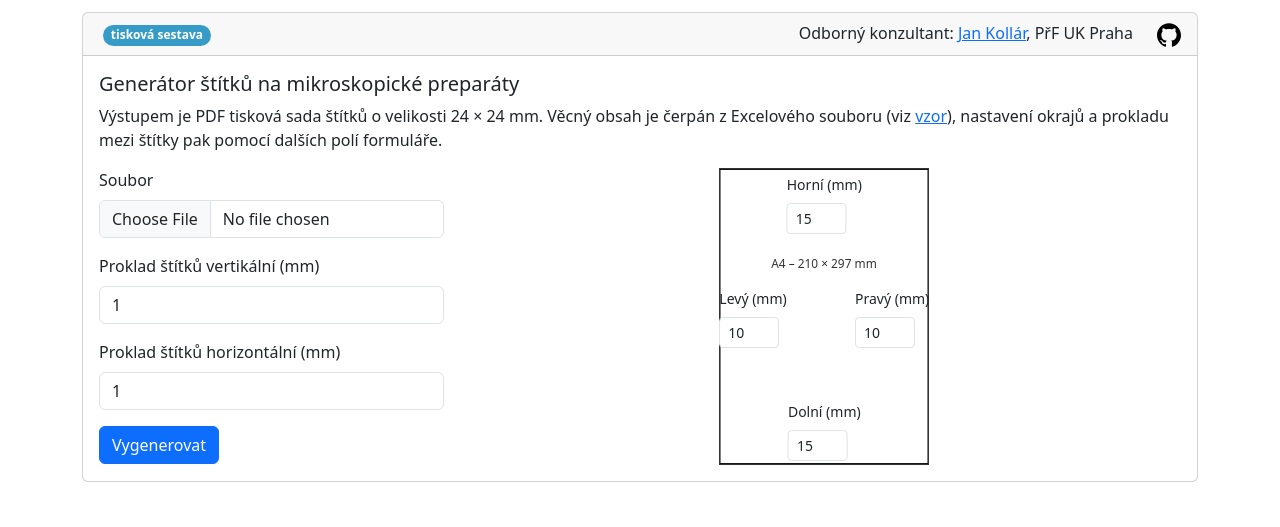
After one commit to biodiversity-cz/tools.biodiversity.cz, a Flask app: page /herbarium/slideLabels in a window 1280 px wide. The commit adds this page. Shown: the part 383-910 px from the top of the page. Run offline with Flask 3, Linux system fonts and the light colour scheme; some libraries are stand-ins or nearby versions.

Commit message:
add slideLabels

```diff
--- a/htdocs/routes/herbarium.py
+++ b/htdocs/routes/herbarium.py
@@ -1,6 +1,7 @@
 from flask import Response, Flask, request, render_template, send_file, Blueprint, jsonify, current_app, url_for, redirect
 from demusexporter.process_file import process_uploaded_file as demus_process
 from museionexporter.process_file import process_uploaded_file as museion_process
+from slide_label_generator.process_file import process_uploaded_file as slide_label_process
 from museionexporter.exportTypes import ExportTypes
 from werkzeug.utils import secure_filename
 from io import BytesIO
@@ -89,6 +90,58 @@ def museion():
 
     return render_template("herbarium/museionConvertor.html")
 
+@herbarium_bp.route("/slideLabels", methods=["GET", "POST"])
+def slide_label():
+    if request.method == "POST":
+        uploaded_file = request.files["file"]
+        if uploaded_file.filename == "":
+            return "Žádný soubor nebyl vybrán"
+
+        # Načtení marginů z formuláře (jsou čísla)
+        try:
+            margin_top = int(request.form.get("marginTop", 15))
+            margin_bottom = int(request.form.get("marginBottom", 15))
+            margin_left = int(request.form.get("marginLeft", 10))
+            margin_right = int(request.form.get("marginRight", 10))
+            space_x = int(request.form.get("space_x", 1))
+            space_y = int(request.form.get("space_y", 1))
+        except ValueError:
+            return "Neplatná hodnota marginu nebo paddingu"
+
+        filename = secure_filename(uploaded_file.filename)
+        input_path = os.path.join(current_app.config['UPLOAD_FOLDER'], filename)
+        name_part = filename.rsplit(".", 1)[0]
+        output_filename = f"{name_part}_output"
+        uploaded_file.save(input_path)
+
+        output_filename += ".pdf"
+
+        output_path = os.path.join(current_app.config['RESULT_FOLDER'], output_filename)
+        try:
+            slide_label_process(
+                input_path,
+                output_path,
+                margin_top=margin_top,
+                margin_bottom=margin_bottom,
+                margin_left=margin_left,
+                margin_right=margin_right,
+                space_x=space_x,
+                space_y=space_y
+            )
+            return send_file(output_path, as_attachment=True)
+        except Exception as e:
+            current_app.logger.exception("Chyba při zpracování souboru")
+            return redirect(request.url)
+        finally:
+            for path in (input_path, output_path):
+                try:
+                    if os.path.exists(path):
+                        os.remove(path)
+                except Exception as cleanup_err:
+                    current_app.logger.warning(f"Soubor {path} se nepodařilo smazat: {cleanup_err}")
+
+    return render_template("herbarium/slideLabels.html")
+
 @herbarium_bp.route("/barcodeGenerator", methods=["GET"])
 def barcodeGenerator():
         title = request.args.get("title","")
--- /dev/null
+++ b/htdocs/templates/herbarium/slideLabels.html
@@ -0,0 +1,114 @@
+{% extends "base.html" %}
+{% block title %}Slide Labels | Biodiversity.CZ{% endblock %}
+{% block content %}
+<section class="container">
+    <div class="card">
+        <div class="card-header">
+            <div class="row">
+                <div class="col-auto">
+                    <span class="badge bg-print rounded-pill ms-1">tisková sestava</span>
+                </div>
+                <div class="col-auto ms-auto">
+                    Odborný konzultant: <a href="mailto:kollarjan@natur.cuni.cz">Jan Kollár</a>, PřF UK Praha
+                </div>
+                <div class="col-auto">
+                    <a href="https://github.com/biodiversity-cz/slideLabelGenerator" class="notion-link" target="_blank"
+                       rel="noopener noreferrer">
+                        <svg xmlns="http://www.w3.org/2000/svg" viewBox="0 0 24 24" width="24" height="24"><title>
+                            GitHub</title>
+                            <path d="M12 .297c-6.63 0-12 5.373-12 12 0 5.303 3.438 9.8 8.205 11.385.6.113.82-.258.82-.577 0-.285-.01-1.04-.015-2.04-3.338.724-4.042-1.61-4.042-1.61C4.422 18.07 3.633 17.7 3.633 17.7c-1.087-.744.084-.729.084-.729 1.205.084 1.838 1.236 1.838 1.236 1.07 1.835 2.809 1.305 3.495.998.108-.776.417-1.305.76-1.605-2.665-.3-5.466-1.332-5.466-5.93 0-1.31.465-2.38 1.235-3.22-.135-.303-.54-1.523.105-3.176 0 0 1.005-.322 3.3 1.23.96-.267 1.98-.399 3-.405 1.02.006 2.04.138 3 .405 2.28-1.552 3.285-1.23 3.285-1.23.645 1.653.24 2.873.12 3.176.765.84 1.23 1.91 1.23 3.22 0 4.61-2.805 5.625-5.475 5.92.42.36.81 1.096.81 2.22 0 1.606-.015 2.896-.015 3.286 0 .315.21.69.825.57C20.565 22.092 24 17.592 24 12.297c0-6.627-5.373-12-12-12"></path>
+                        </svg>
+                    </a>
+                </div>
+            </div>
+        </div>
+        <div class="card-body">
+            <h5 class="card-title">Generátor štítků na mikroskopické preparáty</h5>
+            <p>Výstupem je PDF tisková sada štítků o velikosti 24 × 24 mm. Věcný obsah je čerpán z Excelového souboru
+                (viz <a href="{{ url_for('static', filename='herbarium/slideLableGeneratorTemplate.xlsx') }}">vzor</a>),
+                nastavení okrajů a prokladu mezi štítky pak pomocí dalších polí formuláře.</p>
+
+            <form method="post" enctype="multipart/form-data">
+                <div class="row">
+
+                    <!-- Levý sloupec: file, space_x/y, submit -->
+                    <div class="col-md-4 d-flex flex-column gap-3">
+                        <div>
+                            <label for="file" class="form-label">Soubor</label>
+                            <input type="file" id="file" name="file" accept=".xlsx" required class="form-control">
+                        </div>
+
+                        <div>
+                            <label for="space_x" class="form-label">Proklad štítků vertikální (mm)</label>
+                            <input type="number" class="form-control" name="space_x" id="space_x" inputmode="numeric"
+                                   pattern="[0-9]+"
+                                   title="Zadejte celé číslo" required value="1">
+                        </div>
+                        <div>
+                            <label for="space_y" class="form-label">Proklad štítků horizontální (mm)</label>
+                            <input type="number" class="form-control" name="space_y" id="space_y" inputmode="numeric"
+                                   pattern="[0-9]+"
+                                   title="Zadejte celé číslo" required value="1">
+                        </div>
+
+                        <div>
+                            <button type="submit" class="btn btn-primary">Vygenerovat</button>
+                        </div>
+                    </div>
+
+                    <!-- Pravý sloupec: A4 SVG s margin inputy -->
+                    <!-- Pravý sloupec: A4 SVG s margin inputy -->
+                    <div class="col-md-8 d-flex justify-content-center">
+                        <div class="position-relative" style="width:210px; height:297px;">
+
+                            <!-- Horní margin -->
+                            <div class="position-absolute top-0 start-50 translate-middle-x mt-1">
+                                <label for="marginTop" class="form-label small">Horní (mm)</label>
+                                <input type="number" id="marginTop" name="marginTop"
+                                       class="form-control form-control-sm" required inputmode="numeric"
+                                       pattern="[0-9]+" title="Zadejte celé číslo" style="width: 60px;" value="15">
+                            </div>
+
+                            <!-- Levý margin -->
+                            <div class="position-absolute top-50 start-0 translate-middle-y ms-n5">
+                                <label for="marginLeft" class="form-label small">Levý (mm)</label>
+                                <input type="number" id="marginLeft" name="marginLeft"
+                                       class="form-control form-control-sm" required inputmode="numeric"
+                                       pattern="[0-9]+" title="Zadejte celé číslo" style="width: 60px;" value="10">
+                            </div>
+
+                            <!-- Pravý margin -->
+                            <div class="position-absolute top-50 end-0 translate-middle-y me-n5">
+                                <label for="marginRight" class="form-label small">Pravý (mm)</label>
+                                <input type="number" id="marginRight" name="marginRight"
+                                       class="form-control form-control-sm" required inputmode="numeric"
+                                       pattern="[0-9]+" title="Zadejte celé číslo" style="width: 60px;" value="10">
+                            </div>
+
+                            <!-- Dolní margin -->
+                            <div class="position-absolute bottom-0 start-50 translate-middle-x mb-1">
+                                <label for="marginBottom" class="form-label small">Dolní (mm)</label>
+                                <input type="number" id="marginBottom" name="marginBottom"
+                                       class="form-control form-control-sm" required inputmode="numeric"
+                                       pattern="[0-9]+" title="Zadejte celé číslo" style="width: 60px;" value="15">
+                            </div>
+
+                            <!-- SVG A4 stránka -->
+                            <svg width="210" height="297" viewBox="0 0 210 297" xmlns="http://www.w3.org/2000/svg"
+                                 style="border:1px solid #333; background:#f8f9fa;">
+                                <rect x="0" y="0" width="210" height="297" fill="#ffffff" stroke="#000"
+                                      stroke-width="1"/>
+                                <text x="105" y="100" font-size="12" text-anchor="middle" fill="#333">A4 – 210 × 297
+                                    mm
+                                </text>
+                            </svg>
+                        </div>
+                    </div>
+
+                </div>
+            </form>
+
+        </div>
+    </div>
+</section>
+{% endblock %}
--- a/pyproject.toml
+++ b/pyproject.toml
@@ -3,7 +3,7 @@ name = "tools-biodiversity-cz"
 version = "0.2.0"
 description = ""
 authors = [
-    "Petr Novotný <krkabol@gmail.com>"
+    "Petr Novotný <novotp@natur.cuni.cz>"
 ]
 license = "MIT"
 readme = "README.md"
@@ -16,3 +16,4 @@ pillow = "^11"
 python-barcode= "^0.15"
 demusexporter = { git = "https://github.com/biodiversity-cz/demusExporter.git" }
 museionexporter = { git = "https://github.com/biodiversity-cz/museionExporter.git" }
+slide_label_generator = { git = "https://github.com/biodiversity-cz/slideLabelGenerator.git" }
```
Also changed, not shown: htdocs/templates/index.html (+15 -0 lines), 3 other files.
